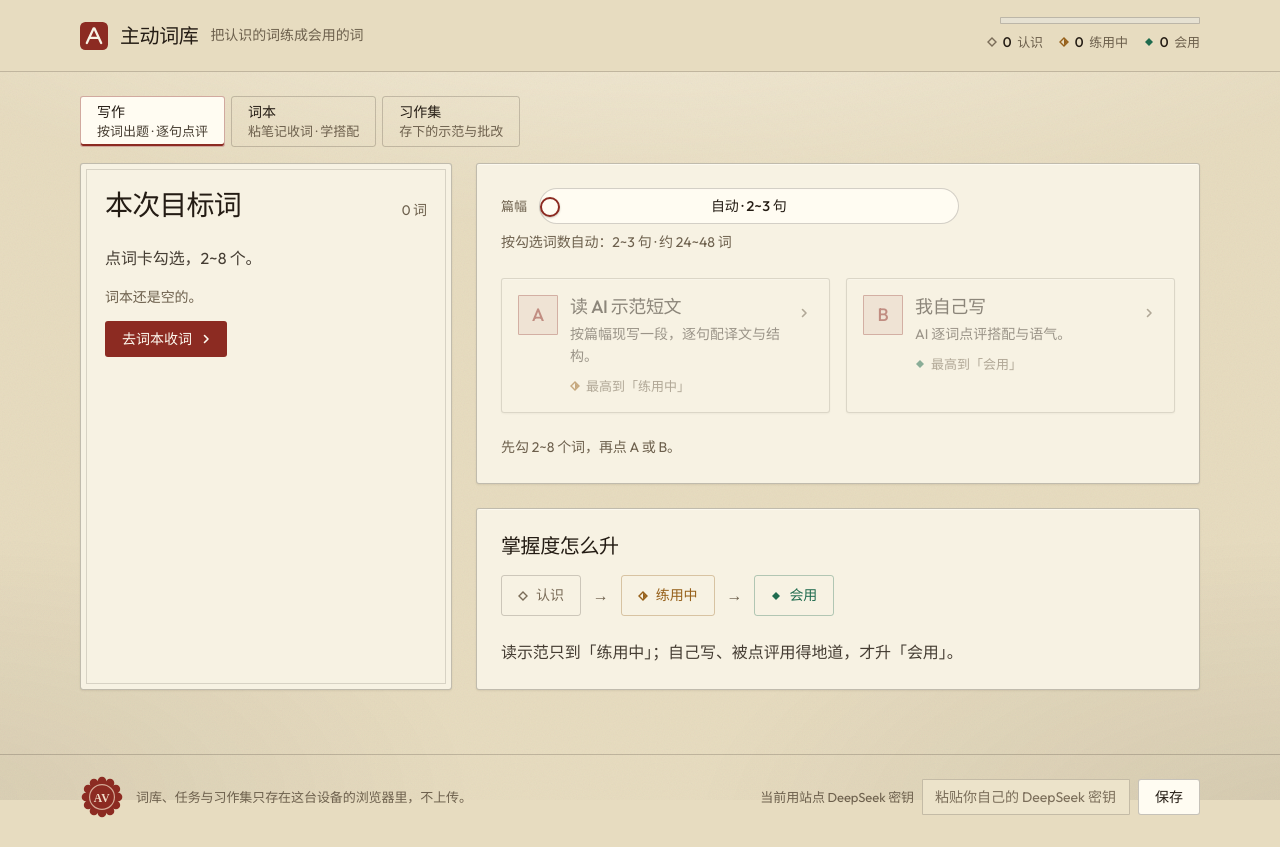
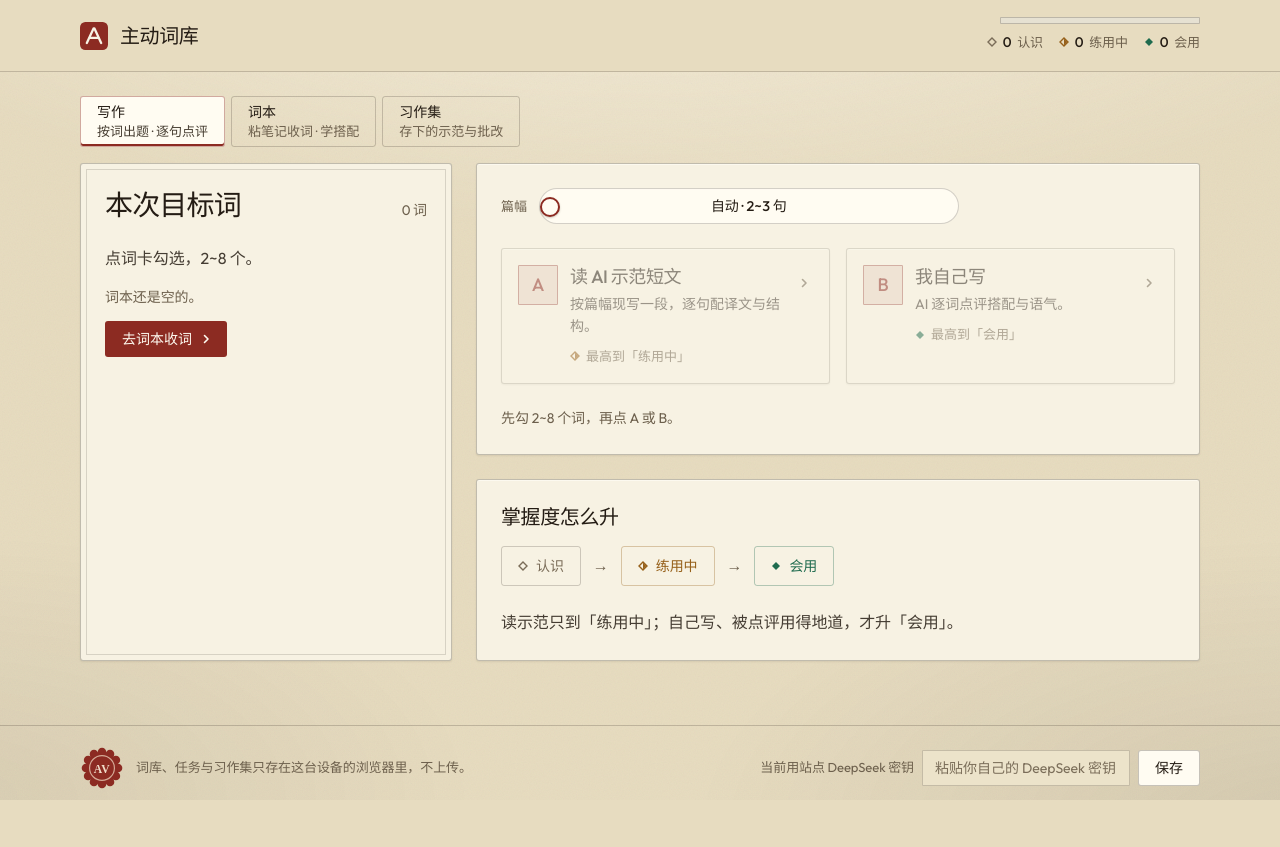
Before and after one commit to BlackChicken9/active-vocabulary, a website built with Vite: page index.html in a window 1280 px wide. After the commit the page ends 800 px from the top, so only its background shows below. Built offline with nearby package versions, Linux system fonts and the light colour scheme.

Commit message:
refactor(ui): 删顶栏标语与滑块下提示行，页脚留白收到 8px 贴底

```diff
--- a/src/features/writing/writingPanel.ts
+++ b/src/features/writing/writingPanel.ts
@@ -333,16 +333,6 @@ export function mountWritingPanel(
     }>保存这篇</button>`;
   }
 
-  function lengthBasis(): string {
-    return task
-      ? '当前任务'
-      : lengthChoice === 'auto'
-        ? selected.length
-          ? `按 ${selected.length} 个词自动`
-          : '按勾选词数自动'
-        : '固定篇幅';
-  }
-
   function lengthBlock(): string {
     const spec = currentSpec();
     const count = task ? task.targetWordIds.length : selected.length;
@@ -361,7 +351,6 @@ export function mountWritingPanel(
               style="--fill:${fill}%">
           </div>
         </div>
-        <p class="hint" id="length-hint">${lengthBasis()}：${lengthLine(spec)}</p>
         <p class="hint warn" id="length-warn" ${crowded ? '' : 'hidden'}>${
           count
         } 个词偏多，换「自动」或更长的档更稳。</p>
@@ -807,8 +796,6 @@ export function mountWritingPanel(
         'aria-valuetext',
         `${LENGTH_OPTIONS[index].label}，${spec.minSentences}~${spec.maxSentences} 句`,
       );
-      const hint = lengthBar.querySelector<HTMLElement>('#length-hint');
-      if (hint) hint.textContent = `${lengthBasis()}：${lengthLine(spec)}`;
       const warn = lengthBar.querySelector<HTMLElement>('#length-warn');
       if (warn) {
         const count = task ? task.targetWordIds.length : selected.length;
--- a/src/main.ts
+++ b/src/main.ts
@@ -24,7 +24,6 @@ app.innerHTML = `
       <div class="brand">
         <span class="mark" aria-hidden="true"></span>
         <h1 class="brand__name">主动词库</h1>
-        <span class="brand__line">把认识的词练成会用的词</span>
       </div>
       <div class="tally" id="tally" aria-live="polite" aria-label="词库掌握度统计"></div>
     </div>
--- a/src/style.css
+++ b/src/style.css
@@ -514,14 +514,6 @@ html[data-buttons='pill'] .btn--primary:disabled::after {
   white-space: nowrap;
 }
 
-.brand__line {
-  color: var(--muted);
-  font-size: var(--t-small);
-  white-space: nowrap;
-  overflow: hidden;
-  text-overflow: ellipsis;
-}
-
 .tally {
   display: flex;
   flex-direction: column;
@@ -635,7 +627,8 @@ html[data-buttons='pill'] .btn--primary:disabled::after {
 
 .foot {
   border-top: 1px solid var(--line);
-  padding: var(--s-5) 0 var(--s-6);
+  padding: var(--s-5) 0 var(--s-2);
+  margin-top: auto;
 }
 
 .foot__in {
@@ -2610,10 +2603,6 @@ textarea:focus {
   .pickrow {
     max-height: 148px;
   }
-
-  .brand__line {
-    display: none;
-  }
 }
 
 @media (min-width: 1024px) {
```
